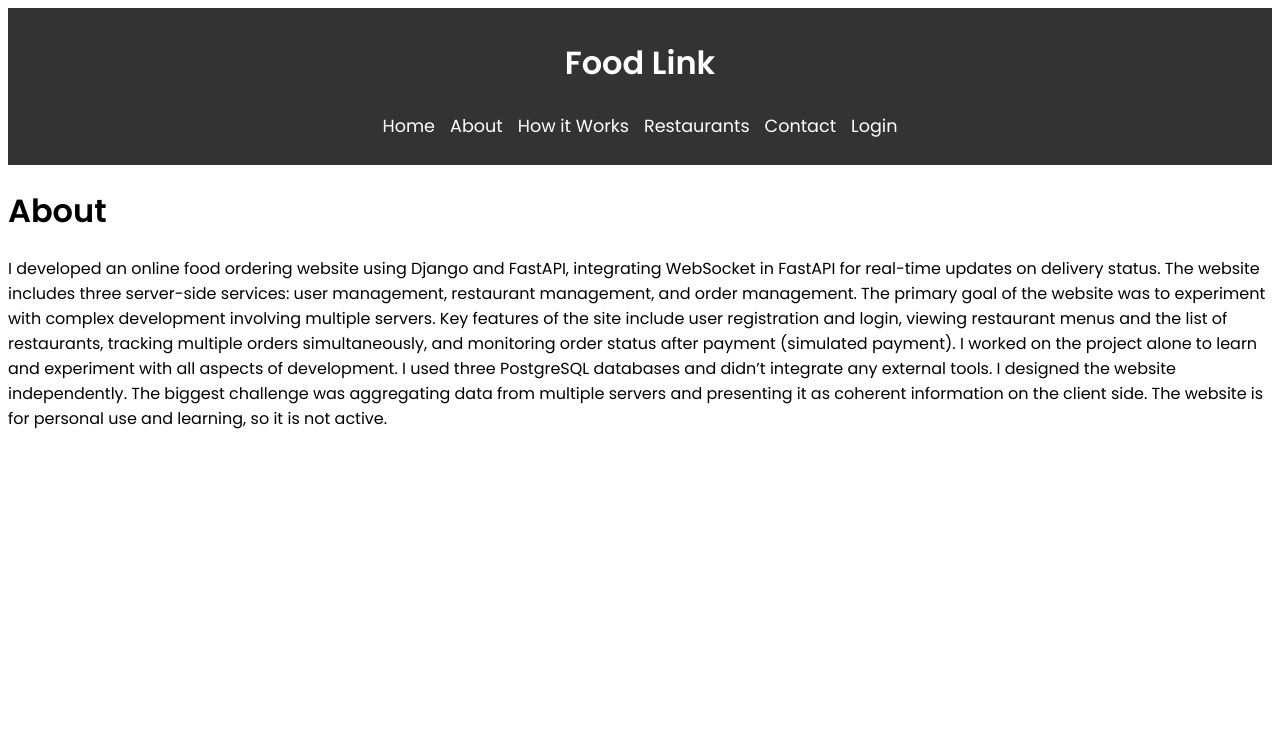
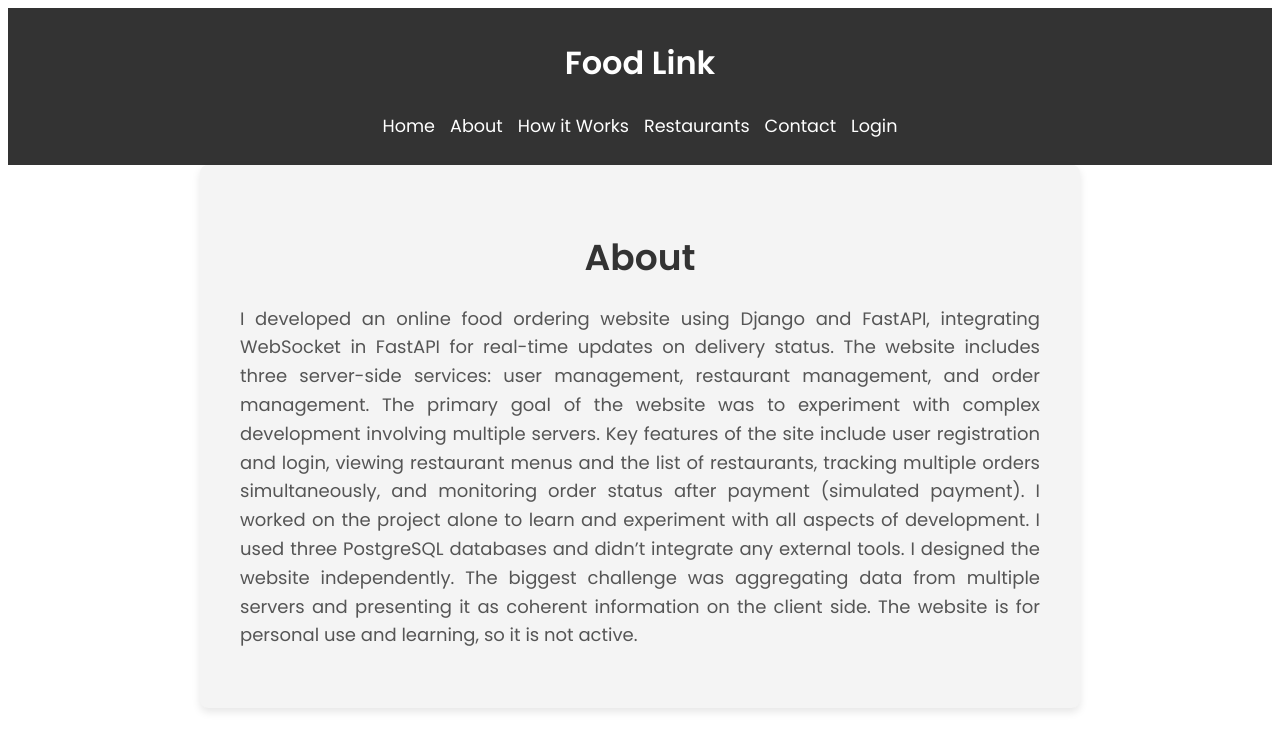
Before and after one commit to razmazlih/FoodLink-front, a React (Create React App) app: page /about in a window 1280 px wide. Shown: the top 750 px of the page. Built offline with nearby package versions, Linux system fonts and the light colour scheme; no server answers.

Commit message:
add style to about component

```diff
--- /dev/null
+++ b/src/components/about/AboutMain.css
@@ -0,0 +1,22 @@
+.about-container {
+    background-color: #f4f4f4;
+    padding: 40px;
+    border-radius: 8px;
+    max-width: 800px;
+    margin: 0 auto;
+    box-shadow: 0 4px 8px rgba(0, 0, 0, 0.1);
+}
+
+.about-title {
+    font-size: 36px;
+    color: #333;
+    text-align: center;
+    margin-bottom: 20px;
+}
+
+.about-text {
+    font-size: 18px;
+    color: #555;
+    line-height: 1.6;
+    text-align: justify;
+}
--- a/src/components/about/AboutMain.jsx
+++ b/src/components/about/AboutMain.jsx
@@ -1,8 +1,11 @@
+import React from 'react';
+import './AboutMain.css';
+
 function AboutMain() {
     return (
-        <div>
-            <h1>About</h1>
-            <p>
+        <div className="about-container">
+            <h1 className="about-title">About</h1>
+            <p className="about-text">
                 I developed an online food ordering website using Django and
                 FastAPI, integrating WebSocket in FastAPI for real-time updates
                 on delivery status. The website includes three server-side
```
